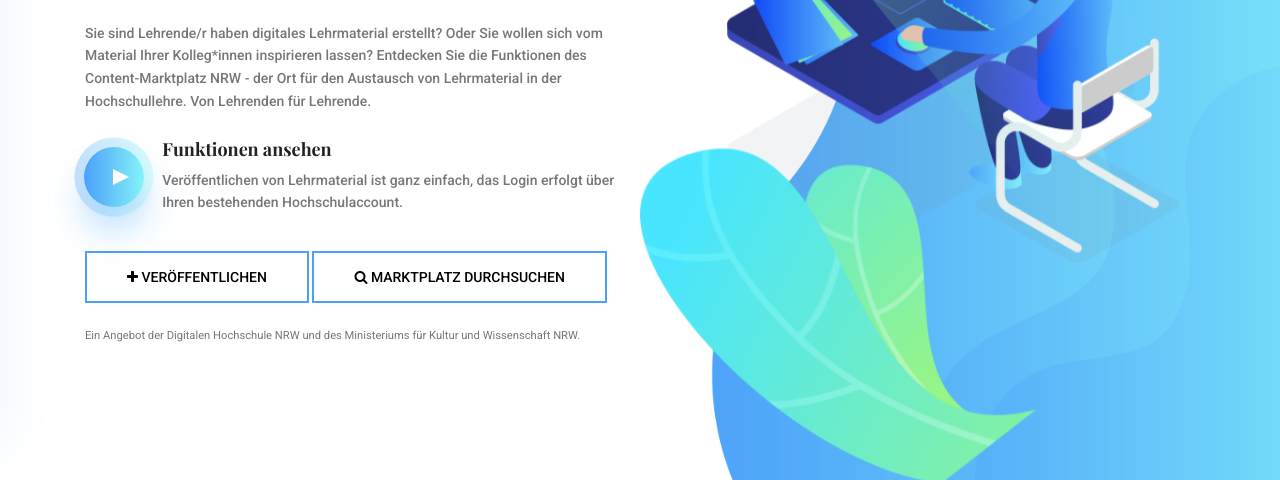
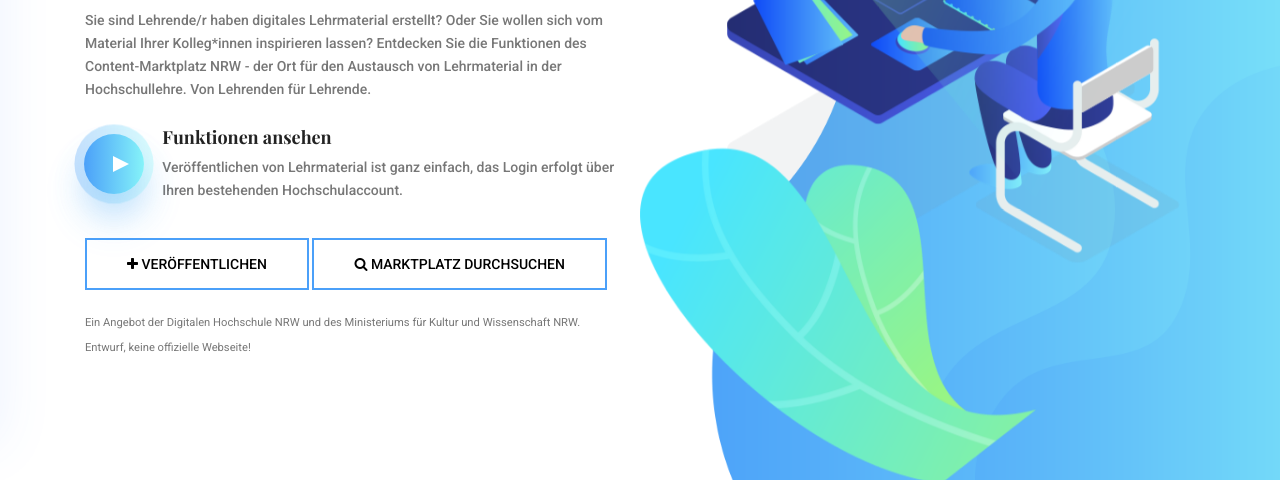
Before and after one commit to programmieraffe/cmnrw-drafts, a plain HTML site: page 01-landingpage/index.html in a window 1280 px wide. Shown: the part 267-747 px from the top of the page. Drawn offline with nearby package versions, Linux system fonts and the light colour scheme.

Commit message:
Update index.html

```diff
--- a/01-landingpage/index.html
+++ b/01-landingpage/index.html
@@ -129,10 +129,11 @@
 
 							<div class="mx-auto mt-20 mb-20">
 						<a href="#" class="primary-btn"><i class="fa fa-plus" aria-hidden="true"></i> Veröffentlichen</a>
-						<a href="#" class="primary-btn"><i class="fa fa-search" aria-hidden="true"></i> Marktplatz durchsuchen</a>
+						<a href="https://www.oerbw.de/edu-sharing/components/search" class="primary-btn"><i class="fa fa-search" aria-hidden="true"></i> Marktplatz durchsuchen</a>
 						</div>
 
-						<p><small>Ein Angebot der Digitalen Hochschule NRW und des Ministeriums für Kultur und Wissenschaft NRW.</small></p>
+						<p><small>Ein Angebot der Digitalen Hochschule NRW und des Ministeriums für Kultur und Wissenschaft NRW.<br>
+						Entwurf, keine offizielle Webseite!</small></p>
 
 
 
```
